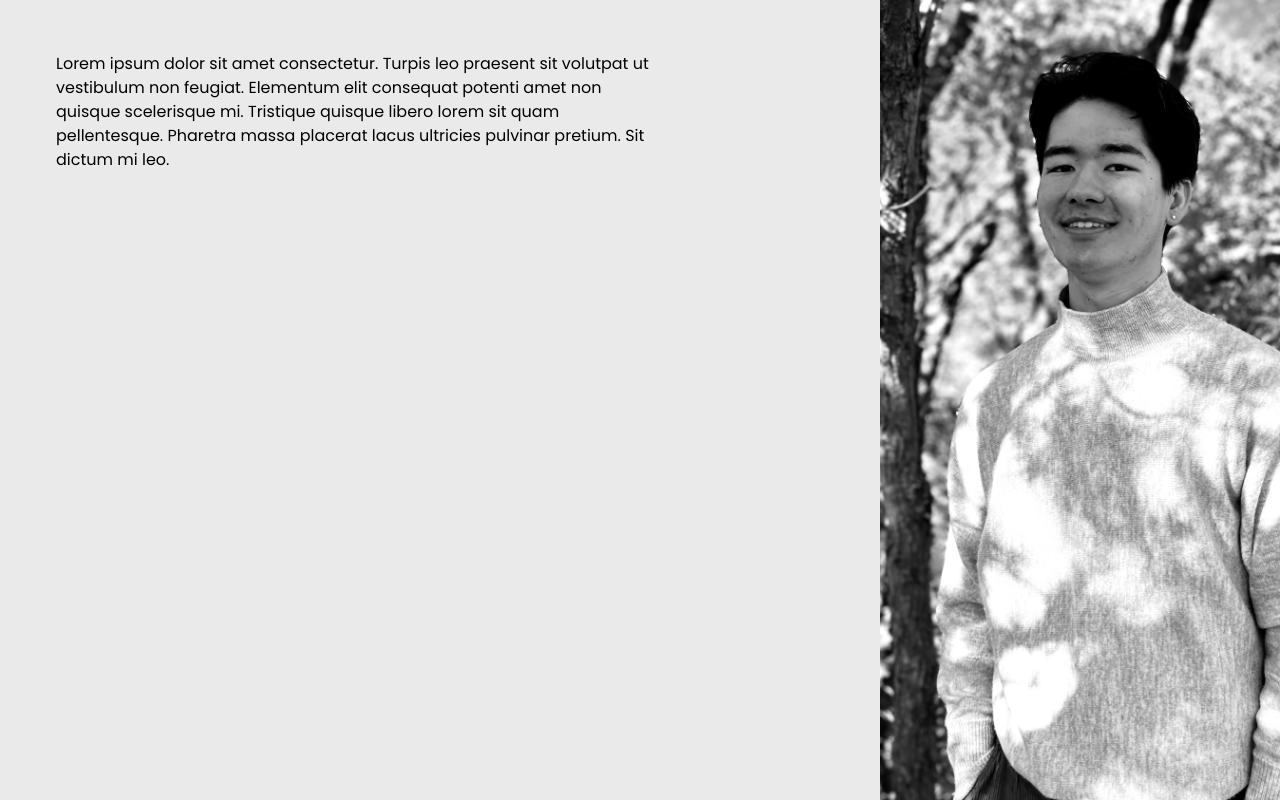
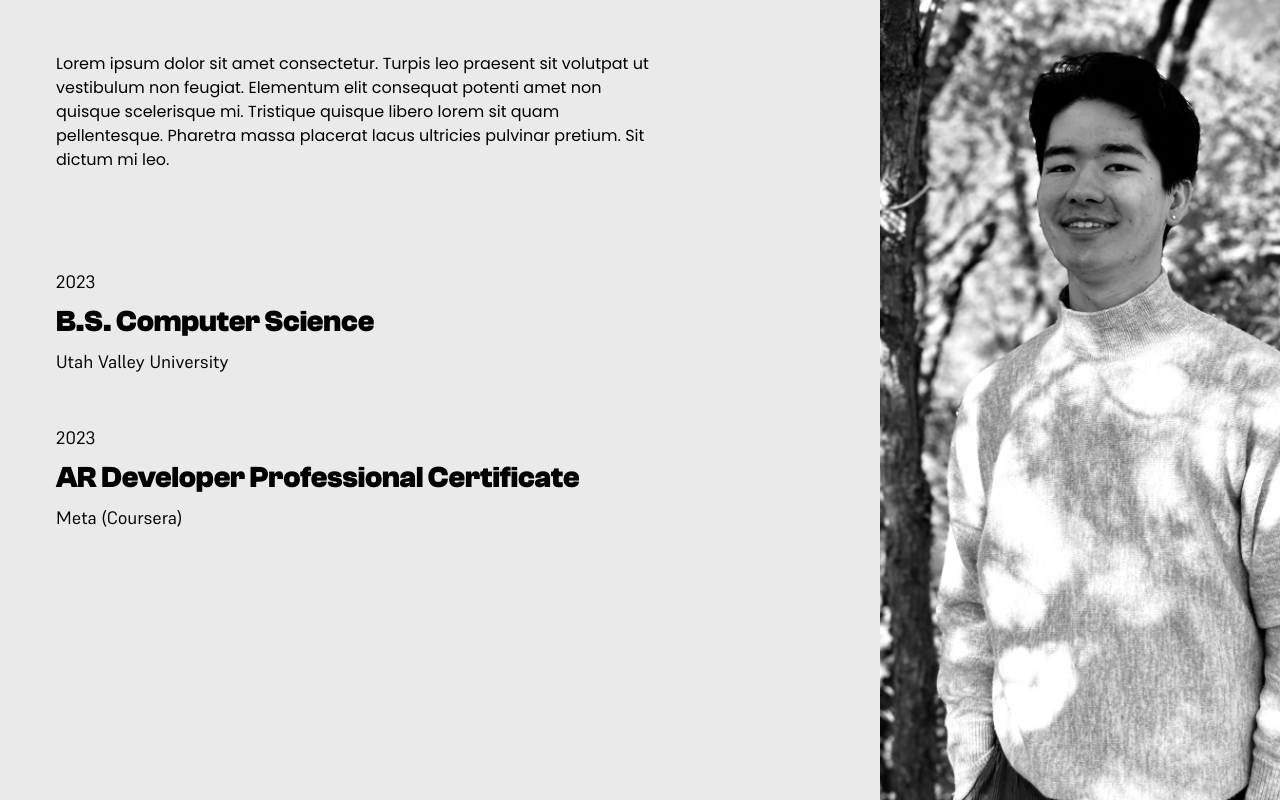
Before and after one commit to mackaykillian/portfolio, a React (Create React App) app: page / in a window 1280 px wide. Shown: the part 3934-4734 px from the top of the page. Built offline with nearby package versions, Linux system fonts and the light colour scheme.

Commit message:
added accomplishments

```diff
--- a/src/views/AboutView.jsx
+++ b/src/views/AboutView.jsx
@@ -1,4 +1,12 @@
+import { useMediaQuery } from "react-responsive";
+
 function AboutView() {
+  const xsScreen = useMediaQuery({ minWidth: 0 });
+  const smScreen = useMediaQuery({ minWidth: 640 });
+  const mdScreen = useMediaQuery({ minWidth: 768 });
+  const lgScreen = useMediaQuery({ minWidth: 1024 });
+  const xlScreen = useMediaQuery({ minWidth: 1280 });
+  const xxlScreen = useMediaQuery({ minWidth: 1536 });
   return (
     <div className="h-fit bg-pgray-200">
       <div className="">
@@ -7,12 +15,32 @@ function AboutView() {
             <div className="mt-32 mb-16 text-5xl font-bold font-display md:text-6xl lg:text-7x">
               About Me
             </div>
-            <div className="max-w-[600px]">
+            <div className="max-w-[600px] mb-24">
               Lorem ipsum dolor sit amet consectetur. Turpis leo praesent sit
               volutpat ut vestibulum non feugiat. Elementum elit consequat
               potenti amet non quisque scelerisque mi. Tristique quisque libero
               lorem sit quam pellentesque. Pharetra massa placerat lacus
               ultricies pulvinar pretium. Sit dictum mi leo.
+            </div>
+            <div className="flex flex-col space-y-12">
+              <div className="flex flex-col space-y-2">
+                <div className="font-sans text-sm md:text-lg">2023</div>
+                <div className="text-xl font-bold sm:text-2xl md:text-3xl font-display">
+                  B.S. Computer Science
+                </div>
+                <div className="font-sans text-sm sm:text-lg">
+                  Utah Valley University
+                </div>
+              </div>
+              <div className="flex flex-col space-y-2">
+                <div className="font-sans text-sm md:text-lg">2023</div>
+                <div className="text-xl font-bold sm:text-2xl md:text-3xl font-display">
+                  AR Developer Professional Certificate
+                </div>
+                <div className="font-sans text-sm sm:text-lg">
+                  Meta (Coursera)
+                </div>
+              </div>
             </div>
           </div>
           <div className="bg-[url('./assets/picture-of-me.png')] w-[400px] bg-cover">
```
